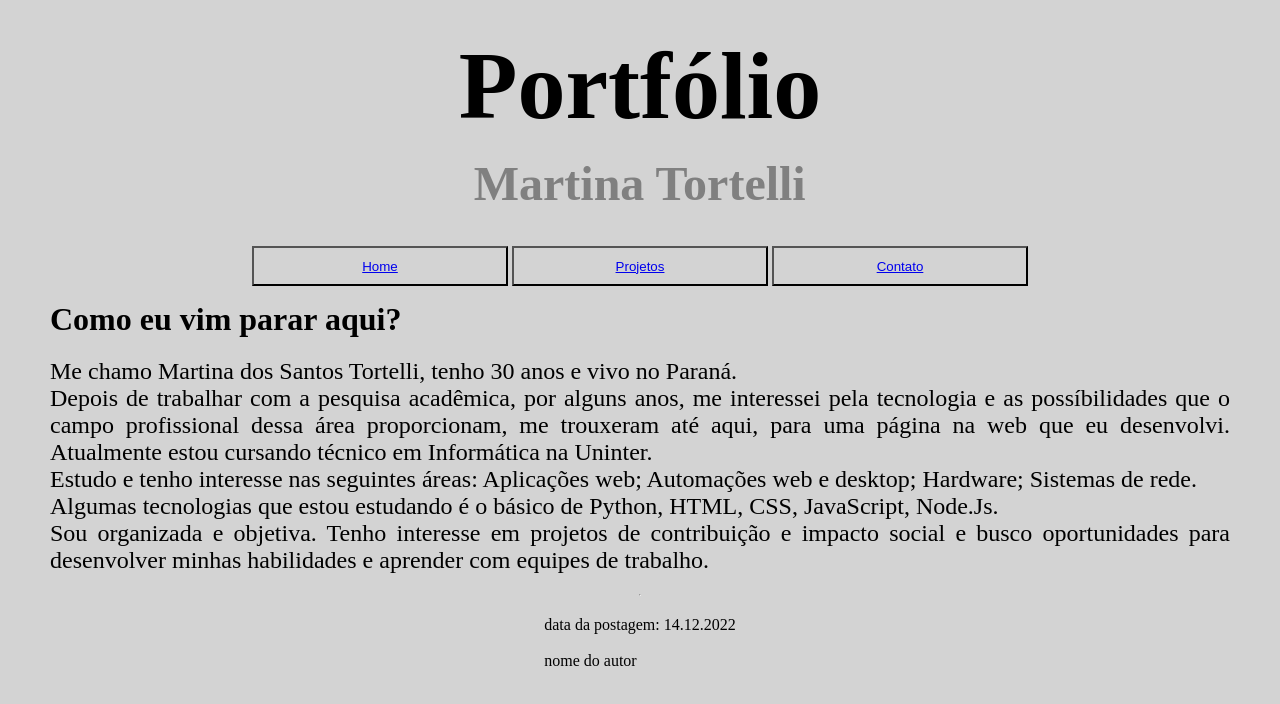
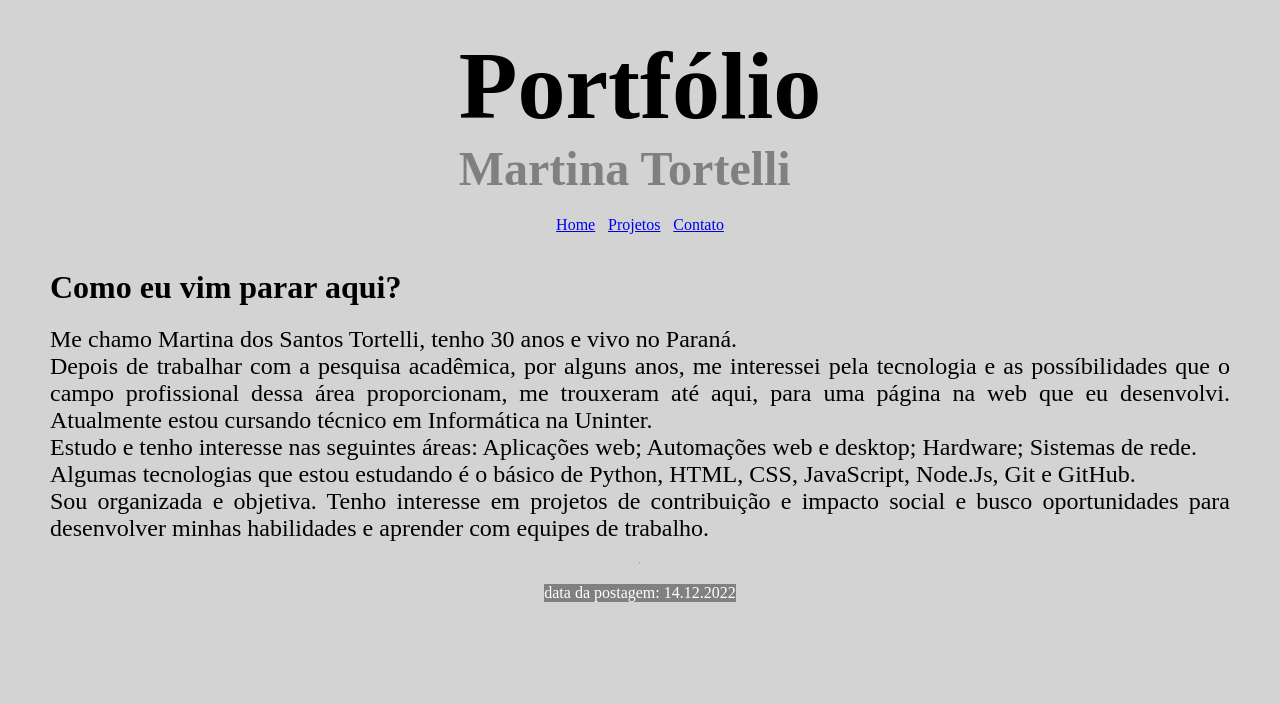
Before and after one commit to Illetrot/marti-tortelli.github.io, a plain HTML site: page projeto_portfolio/index.html in a window 1280 px wide. Drawn offline with Linux system fonts and the light colour scheme.

Commit message:
mixed nav bar

```diff
--- a/projeto_portfolio/index.html
+++ b/projeto_portfolio/index.html
@@ -14,19 +14,21 @@
     <header class="cabeçalho">
         <h1>
             Portfólio
-            <span>Martina Tortelli</span>
+            <span id="nome">Martina Tortelli</span>
+        </h1>
 
-        </h1>
         <nav>
-            <button class="botao-nav"><a href="/">Home</a></button>
-            <button class="botao-nav"><a href="https://github.com/Illetrot">Projetos</a></button>
-            <button class="botao-nav"><a
-                    href="https://www.linkedin.com/in/martina-tortelli-b23b77258/">Contato</a></button>
+           <ul>
+            <li><a href="/">Home</a></li>
+            <li><a href="https://github.com/Illetrot">Projetos</a></li>
+            <li><a href="https://www.linkedin.com/in/martina-tortelli/">Contato</a></li>
+           </ul>
         </nav>
     </header>
 
     <main class="conteúdo-portifólio">
         <h2>Como eu vim parar aqui?</h2>
+
         <article>
             <p>Me chamo Martina dos Santos Tortelli, tenho 30 anos e vivo no Paraná.</p>
             <p>Depois de trabalhar com a pesquisa acadêmica, por alguns anos, me interessei pela tecnologia e as
@@ -35,19 +37,17 @@
                 desenvolvi. Atualmente estou cursando técnico em Informática na Uninter.</p>
             <p>Estudo e tenho interesse nas seguintes áreas: Aplicações web; Automações web e desktop;
                 Hardware; Sistemas de rede.</p>
-            <p>Algumas tecnologias que estou estudando é o básico de Python, HTML, CSS, JavaScript, Node.Js.</p>
+            <p>Algumas tecnologias que estou estudando é o básico de Python, HTML, CSS, JavaScript, Node.Js, Git e GitHub.</p>
             <p>Sou organizada e objetiva. Tenho interesse em projetos de contribuição e impacto social e busco
                 oportunidades para desenvolver minhas habilidades e aprender com equipes de trabalho.</p>
         </article>
-        </h2>
 
         <hr>
 
-        <aside>
+        <footer>
             data da postagem: 14.12.2022 <br>
             <img src=""> <br>
-            nome do autor
-        </aside>
+        </footer>
     </main>
 
 </body>
--- a/projeto_portfolio/style.css
+++ b/projeto_portfolio/style.css
@@ -1,7 +1,6 @@
 * {
     margin: 0;
     padding: 0;
-    box-sizing: border-box;
     background: lightgrey;
 }
 
@@ -19,6 +18,32 @@ body {
     margin: 10px 0px;
 }
 
+.cabeçalho h1 {
+    font-size: 6rem;
+    margin: 10px 5px;
+    padding: 10px;
+}
+
+.cabeçalho span {
+    display: block;
+    color: grey;
+    font-size: 3rem;
+    align-items: center;
+}
+
+nav {
+    display:flex;
+    justify-content:space-between;
+    align-items: center;
+}
+
+ul {
+    display: flex;
+    list-style: none;
+    align-items: center;
+    gap: .8rem;
+}
+
 .conteúdo-portifólio {
     display: flex;
     flex-direction: column;
@@ -27,28 +52,8 @@ body {
     margin: 25px 50px;
 }
 
-.cabeçalho h1 {
-    font-size: 6rem;
-    margin: 10px 5px;
-    padding: 10px;
-}
-
-.cabeçalho nav {
-    text-align: center;
-    width: 100%;
-    height: 20px;
-}
-
-.cabeçalho h1 span {
-    display: block;
-    color: grey;
-    font-size: 3rem;
-    align-items: center;
-    padding: 15px;
-}
-
 .conteúdo-portifólio h2 {
-    display: block;
+    display: flex;
     align-self: flex-start;
     font-size: 2rem;
     padding-top: 10px;
@@ -60,13 +65,16 @@ body {
     text-align: justify;
 }
 
-button {
-    width: 20%;
-    height: 40px;
+footer {
+    margin-top: auto;
+
+    background: gray;
+    color: white;
+
+    height: 8rem;
+    flex: 1;
+
+    display: flex;
+    align-items: center;
+    justify-content: center;
 }
-
-.conteúdo-portifólio aside {
-    display: block;
-    align-self: center;
-
-}
```
